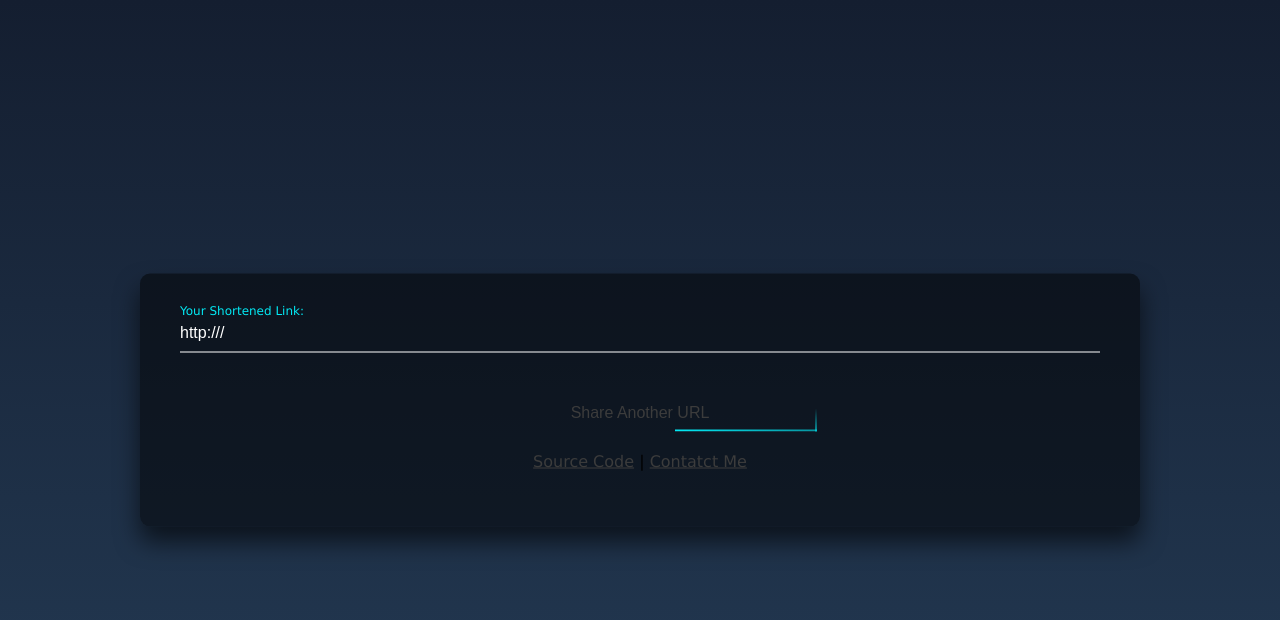
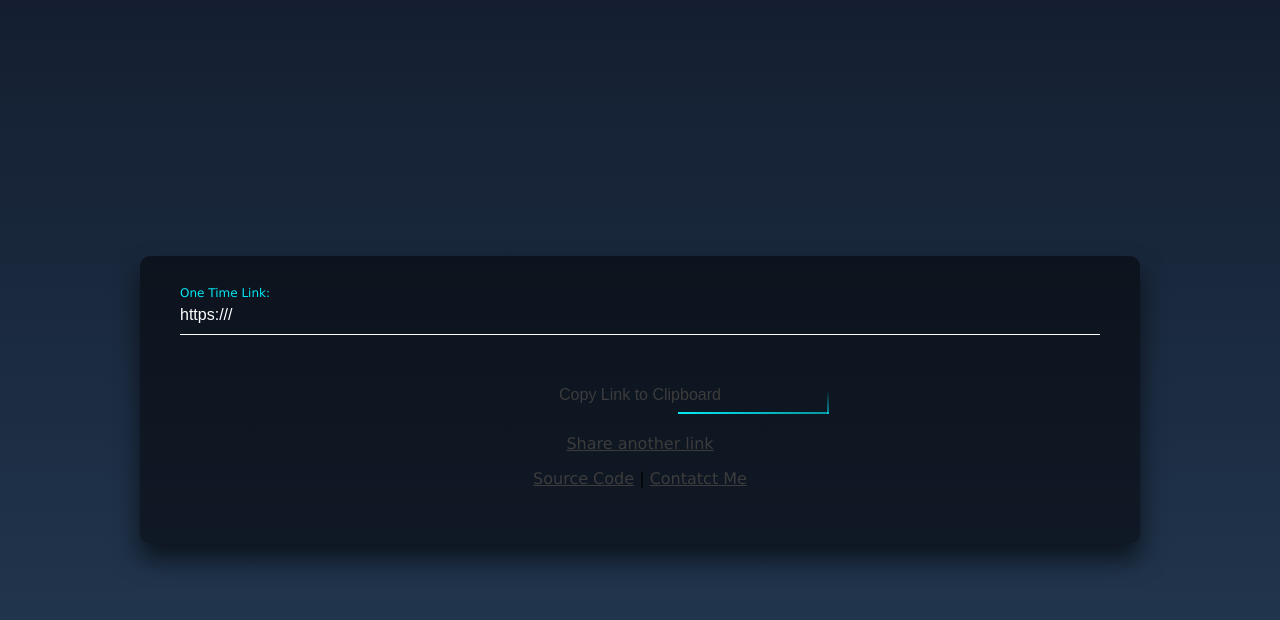
Before and after one commit to jackseceng/LinkShort, a Flask app: template app/templates/link.html in a window 1280 px wide. Shown: the top 620 px of the page. Run offline with Flask 3, Linux system fonts and the light colour scheme; the template is opened without the code that fills it, so the values that code supplies are empty.

Commit message:
adding copy button to link page

```diff
--- /dev/null
+++ b/app/static/copy.js
@@ -0,0 +1,30 @@
+const copyValue = document.getElementById("copy-btn");
+
+copyValue.addEventListener("click", () => {
+  var copy_textbox = document.getElementById("link");
+  var copiedvalue = copy_textbox.value;
+  console.log("copying");
+  navigator.clipboard
+    .writeText(copiedvalue)
+    .then(() => {
+      // Replace alert with custom notification
+      // window.location.href = "/";
+      showNotification("Copied to clipboard");
+    })
+    .catch((err) => {
+        showNotification("Failed to copy to clipboard");
+      console.error("Failed to copy: ", err);
+    });
+});
+
+
+function showNotification (message) {
+    const notification = document.getElementById('notification')
+    notification.textContent = message
+    notification.classList.add('show')
+
+    // Remove the notification after 5 seconds
+    setTimeout(() => {
+      notification.classList.remove('show')
+    }, 5000)
+  }
--- a/app/static/style.css
+++ b/app/static/style.css
@@ -222,3 +222,23 @@ body {
     0% { transform: rotate(0deg); }
     100% { transform: rotate(360deg); }
   }
+
+  .notification {
+    position: fixed;
+    top: 20px;
+    left: 50%;
+    transform: translateX(-50%);
+    background-color: rgba(3 233 244 / 90%);
+    color: #3c3c3c;
+    padding: 15px 30px;
+    border-radius: 5px;
+    z-index: 2000;
+    text-align: center;
+    opacity: 0;
+    transition: opacity 0.3s ease-in-out;
+    box-shadow: 0 0 10px rgba(0 0 0 / 20%);
+  }
+
+  .notification.show {
+    opacity: 1;
+  }
--- a/app/templates/index.html
+++ b/app/templates/index.html
@@ -14,7 +14,7 @@
                 <label>Paste your link here...</label>
             </div>
             <center>
-                <a href="">
+                <a>
                     <span></span>
                     <span></span>
                     <span></span>
--- a/app/templates/link.html
+++ b/app/templates/link.html
@@ -7,32 +7,37 @@
 </head>
 
 <body>
+    <div id="notification" class="notification"></div>
     <div class="main-box">
         <form method="GET" action="" id="submission-form">
             <div class="user-box">
-                <input name="link" id="link" required="" value="http://{{tld}}/{{extension}}">
-                <label> Your Shortened Link:</label>
+                <input name="link" id="link" required="" value="https://{{tld}}/{{extension}}">
+                <label> One Time Link:</label>
             </div>
             <center>
-                <a href="http://{{tld}}/">
+                <a>
                     <span></span>
                     <span></span>
                     <span></span>
                     <span></span>
-                    <input type="button" value="Share Another URL" class="clickable" />
+                    <input id="copy-btn" type="button" value="Copy Link to Clipboard" class="clickable" />
                 </a>
             </center>
         </form>
         <p>
             <a>
                 <center>
+                    <a href="https://{{tld}}" class="clickable">Share another link</a>
+                    <p>
                     <a href="https://github.com/jackseceng/LinkShort/tree/main" class="clickable">Source Code</a>
                     <a> | </a>
                     <a href="https://jacksec.engineer/mail" class="clickable">Contatct Me</a>
+                </p>
                 </center>
             </a>
         </p>
     </div>
+    <script src="{{ url_for('static', filename='copy.js') }}"></script>
 </body>
 
 </html>
```
Lines whose indentation alone changed are shown as unchanged.
